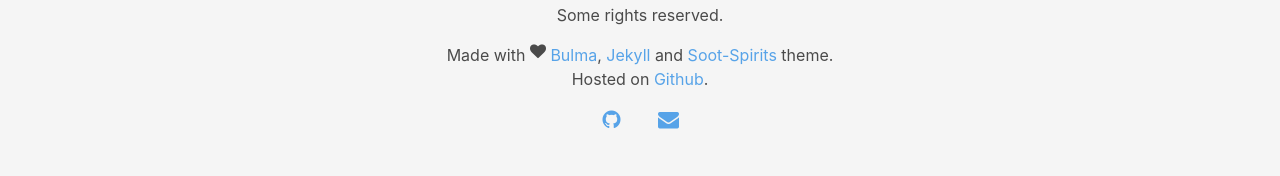
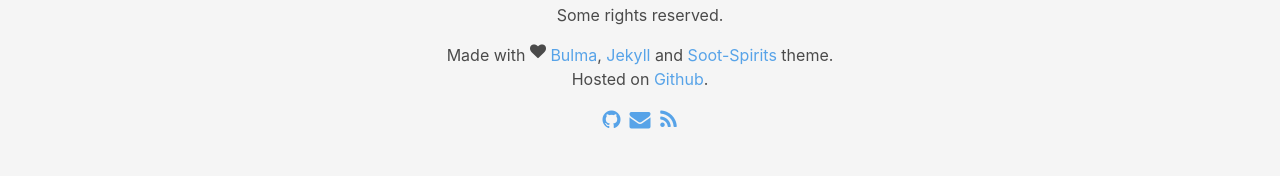
Before and after one commit to Emonshr/emonshr.github.io, a Jekyll site: the page built from index.html, in a window 1280 px wide. Shown: the part 861-1037 px from the top of the page. Built offline with Jekyll 4.4.1, drawn with Linux system fonts in a browser that asks for light colours; the list of posts is cut into pages by our own code; comment, search, counter and statistics services are not loaded.

Commit message:
feed reader

```diff
--- a/_layouts/default.html
+++ b/_layouts/default.html
@@ -162,11 +162,11 @@
         <a class="icon" href="{{ site.author.github }}">
           <i class="fa fa-github" title="Github"></i>
         </a>
-        <a class="icon" href="{{ site.author.linkedin }}>
-          <i class="fa fa-linkedin" title="Linkedin"></i>
-        </a>
         <a class="icon" href="mailto:{{ site.author.email }}">
           <i class="fa fa-envelope" title="Email"></i>
+          </a>
+        <a class="icon" href="{{ site.baseurl }}/atom.xml">
+          <i class="fa fa-feed" title="Subscribe"></i>
         </a>
       </p>
     </div>
```
Also changed, not shown: assets/images/ccby4.png.
